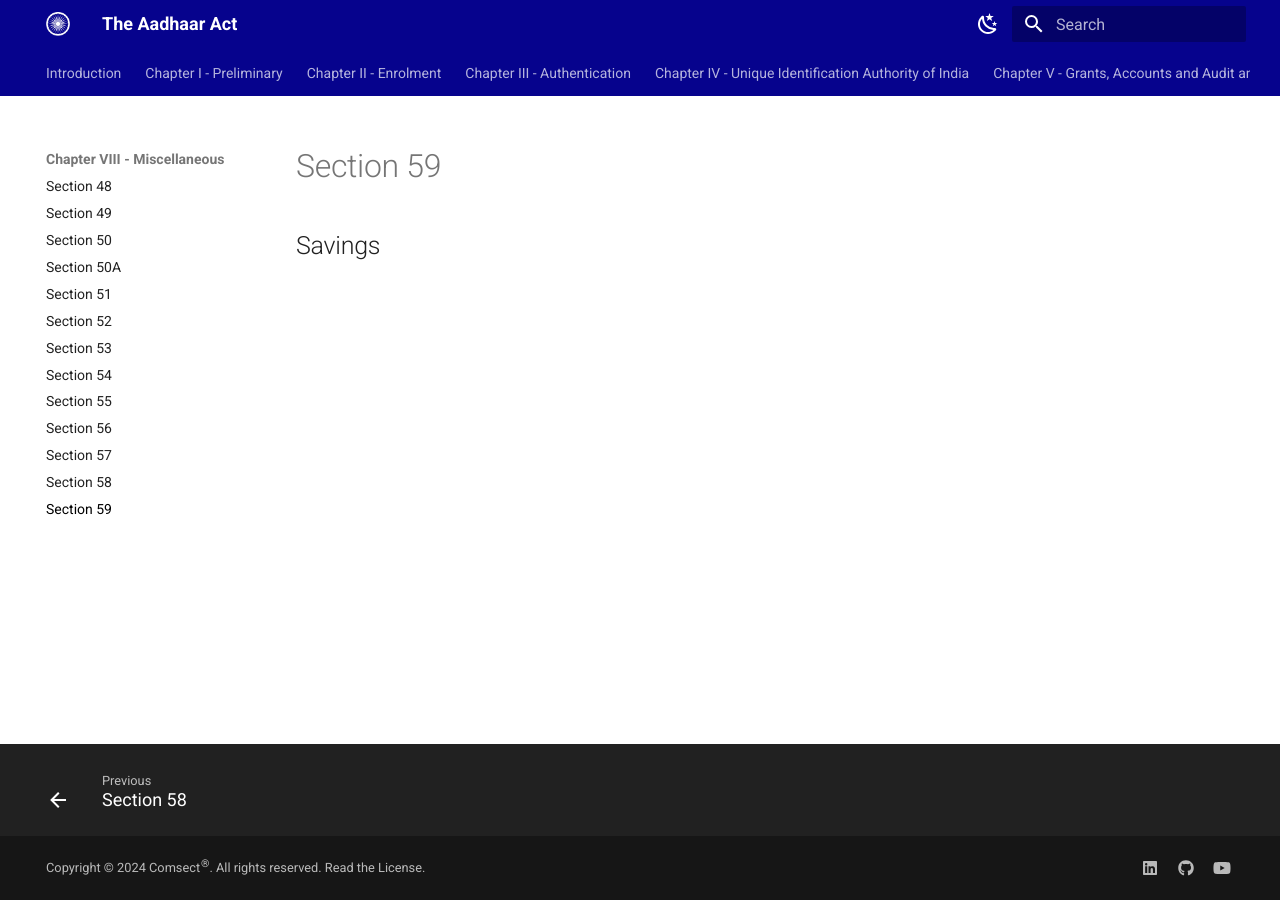
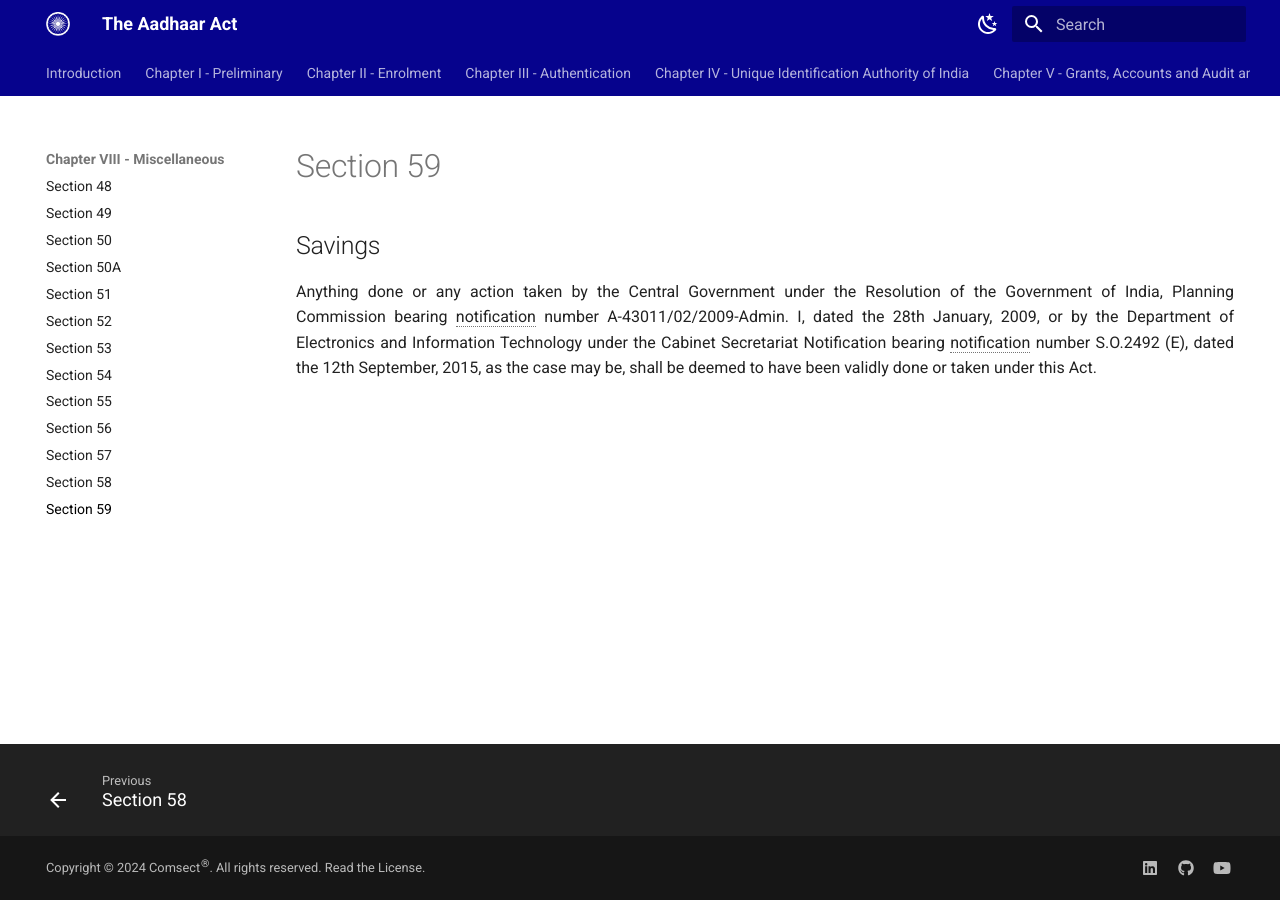
Before and after one commit to comsect/aadhaar-act, an MkDocs documentation site: the page built from docs/en/59.md, in a window 1280 px wide. Built offline with MkDocs 1.6.1 and Material for MkDocs 9.7.7, drawn with Linux system fonts in a browser that asks for light colours.

Commit message:
add section-fifty-nine

```diff
--- a/docs/en/59.md
+++ b/docs/en/59.md
@@ -5,3 +5,5 @@
 ---
 
 ## Savings
+
+Anything done or any action taken by the Central Government under the Resolution of the Government of India, Planning Commission bearing notification number A-43011/02/2009-Admin. I, dated the 28th January, 2009, or by the Department of Electronics and Information Technology under the Cabinet Secretariat Notification bearing notification number S.O.2492 (E), dated the 12th September, 2015, as the case may be, shall be deemed to have been validly done or taken under this Act.
```
